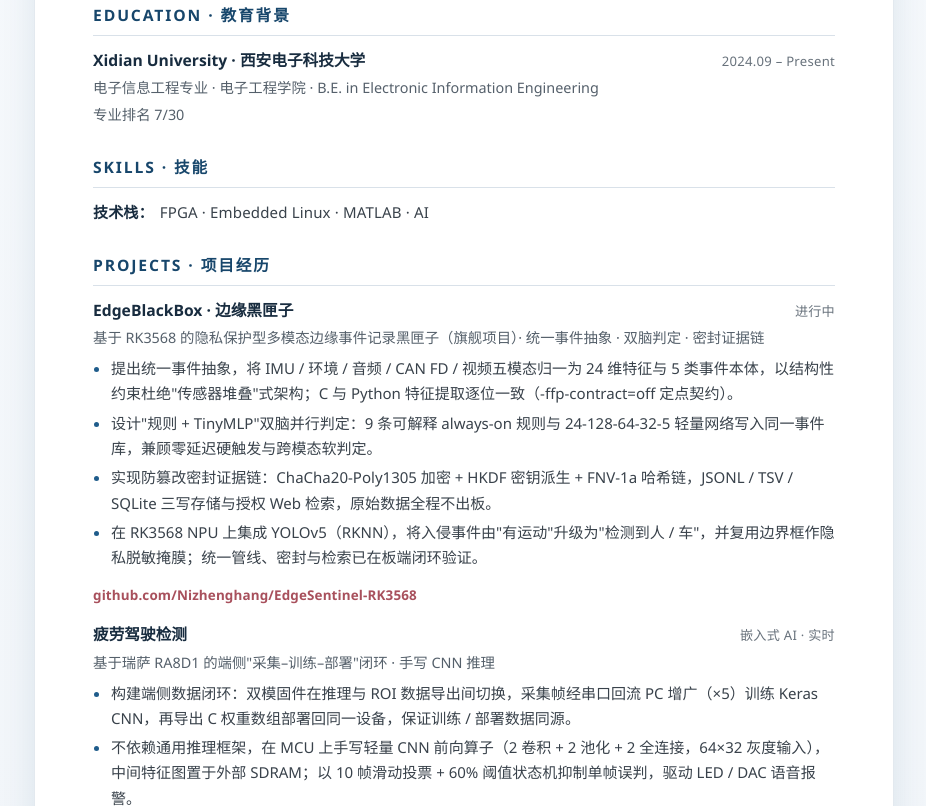
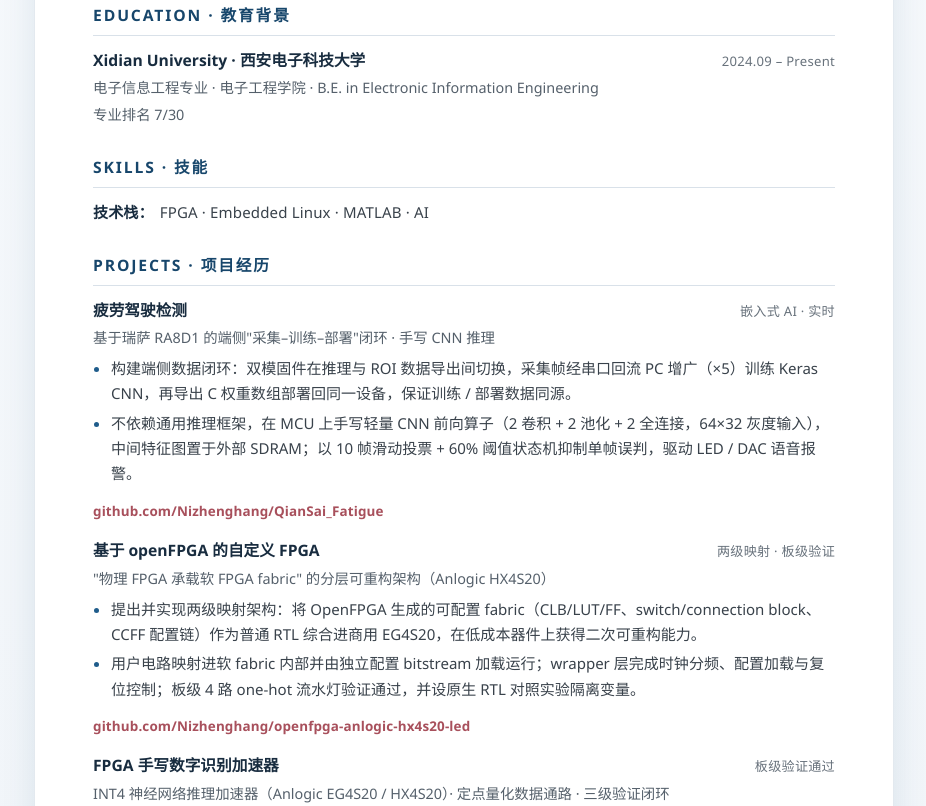
Before and after one commit to Nizhenghang/homepage, a website: page cv/index.html in a window 1280 px wide. Shown: the part 404-1210 px from the top of the page, without its empty margins (176-1102 px from the left). Drawn offline with Linux system fonts and the light colour scheme.

Commit message:
删除 EdgeBlackBox 项目：主页卡片与简介提及、简历条目及配图同步移除

```diff
--- a/cv/index.html
+++ b/cv/index.html
@@ -93,20 +93,6 @@
 
     <section class="cv-section">
       <h2>Projects · 项目经历</h2>
-      <div class="cv-entry">
-        <div class="cv-entry__head">
-          <span>EdgeBlackBox · 边缘黑匣子</span>
-          <span class="cv-entry__date">进行中</span>
-        </div>
-        <p class="cv-entry__sub">基于 RK3568 的隐私保护型多模态边缘事件记录黑匣子（旗舰项目）· 统一事件抽象 · 双脑判定 · 密封证据链</p>
-        <ul class="cv-bullets">
-          <li>提出统一事件抽象，将 IMU / 环境 / 音频 / CAN FD / 视频五模态归一为 24 维特征与 5 类事件本体，以结构性约束杜绝"传感器堆叠"式架构；C 与 Python 特征提取逐位一致（-ffp-contract=off 定点契约）。</li>
-          <li>设计"规则 + TinyMLP"双脑并行判定：9 条可解释 always-on 规则与 24-128-64-32-5 轻量网络写入同一事件库，兼顾零延迟硬触发与跨模态软判定。</li>
-          <li>实现防篡改密封证据链：ChaCha20-Poly1305 加密 + HKDF 密钥派生 + FNV-1a 哈希链，JSONL / TSV / SQLite 三写存储与授权 Web 检索，原始数据全程不出板。</li>
-          <li>在 RK3568 NPU 上集成 YOLOv5（RKNN），将入侵事件由"有运动"升级为"检测到人 / 车"，并复用边界框作隐私脱敏掩膜；统一管线、密封与检索已在板端闭环验证。</li>
-        </ul>
-        <p class="cv-repo"><a href="https://github.com/Nizhenghang/EdgeSentinel-RK3568" rel="noopener">github.com/Nizhenghang/EdgeSentinel-RK3568</a></p>
-      </div>
       <div class="cv-entry">
         <div class="cv-entry__head">
           <span>疲劳驾驶检测</span>
```
Also changed, not shown: index.html (+1 -14 lines), images/projects/edgeblackbox.jpg (deleted), 1 other file.
